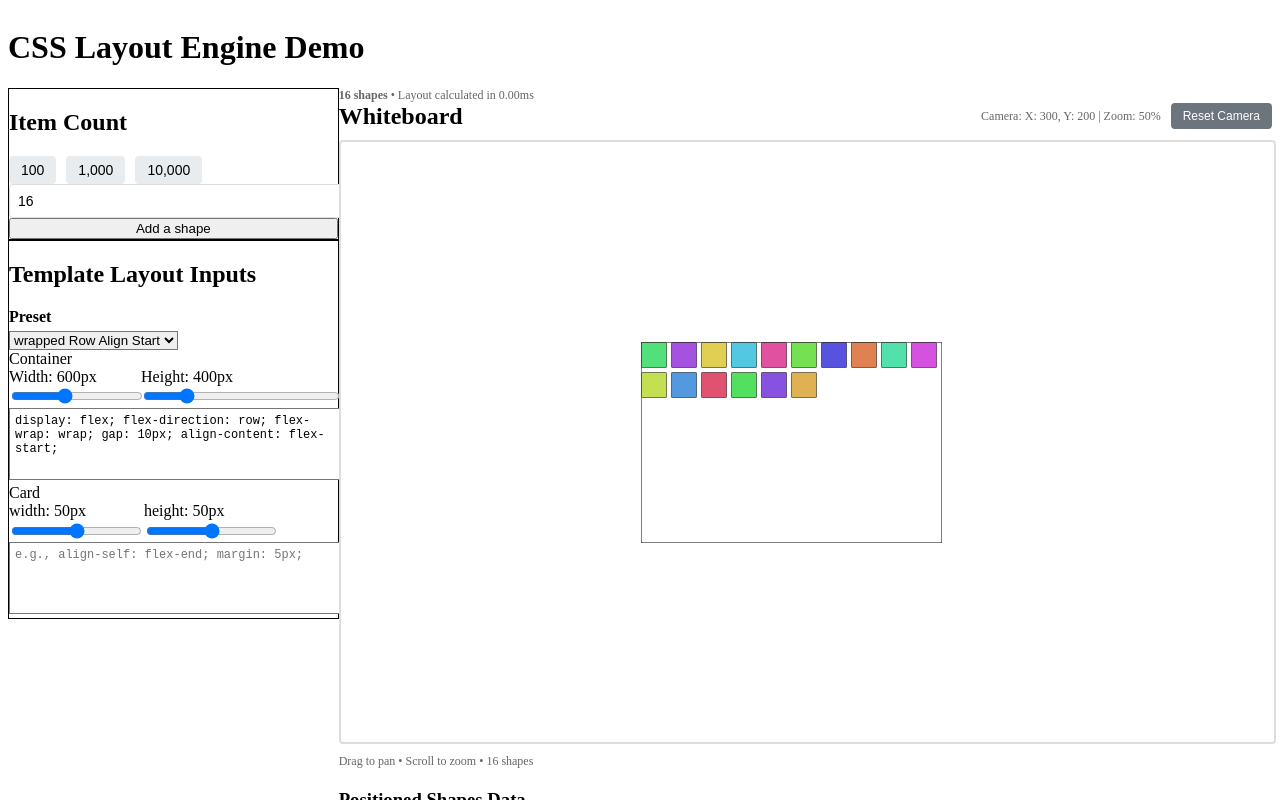
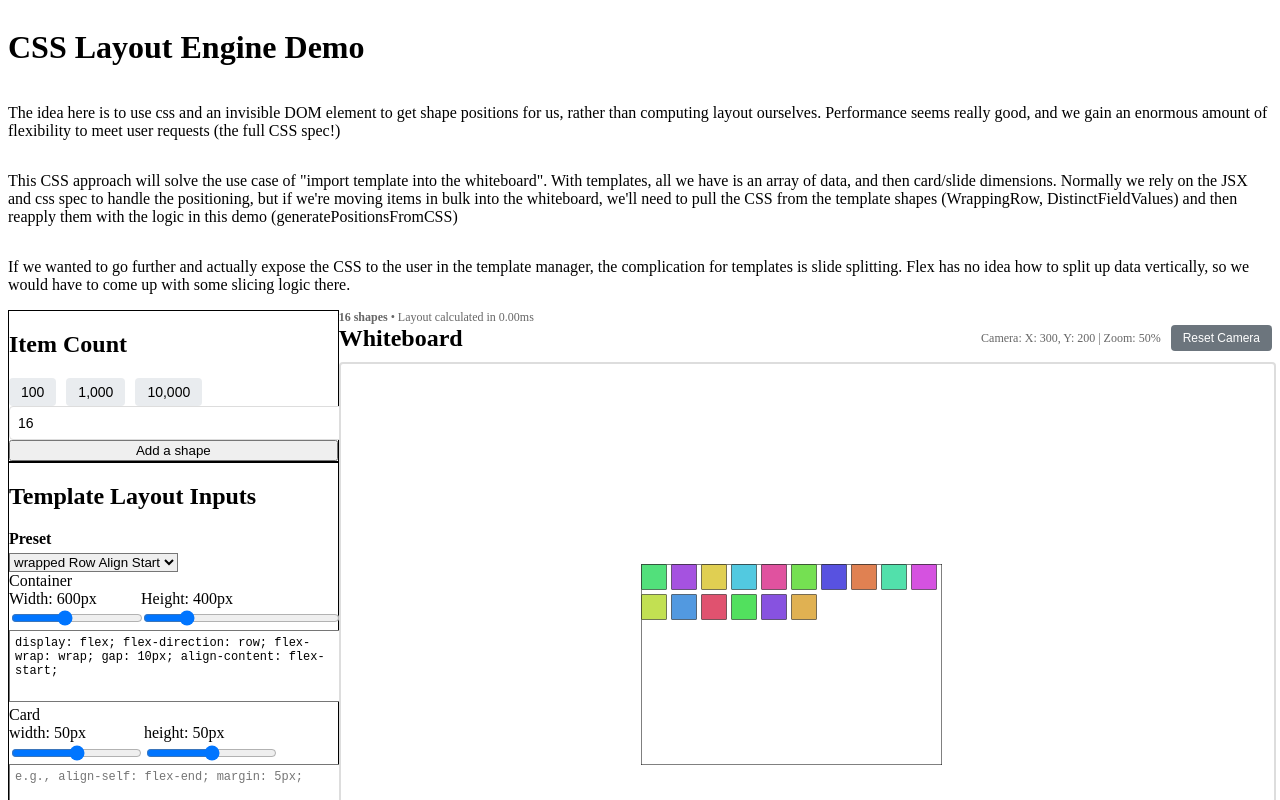
Before and after one commit to gleasonw/test-layout, a React (Vite) app: page / in a window 1280 px wide. Shown: the top 800 px of the page. Built offline with nearby package versions, Linux system fonts and the light colour scheme.

Commit message:
explainer

```diff
--- a/src/LayoutDemo.tsx
+++ b/src/LayoutDemo.tsx
@@ -194,6 +194,27 @@ export function LayoutDemo() {
   return (
     <div className="p-10 font-sans text-black flex flex-col gap-5">
       <h1 className="text-3xl font-bold">CSS Layout Engine Demo</h1>
+      <p className="">
+        The idea here is to use css and an invisible DOM element to get shape
+        positions for us, rather than computing layout ourselves. Performance
+        seems really good, and we gain an enormous amount of flexibility to meet
+        user requests (the full CSS spec!)
+      </p>
+      <p>
+        This CSS approach will solve the use case of "import template into the
+        whiteboard". With templates, all we have is an array of data, and then
+        card/slide dimensions. Normally we rely on the JSX and css spec to
+        handle the positioning, but if we're moving items in bulk into the
+        whiteboard, we'll need to pull the CSS from the template shapes
+        (WrappingRow, DistinctFieldValues) and then reapply them with the logic
+        in this demo (generatePositionsFromCSS)
+      </p>
+      <p>
+        If we wanted to go further and actually expose the CSS to the user in
+        the template manager, the complication for templates is slide splitting.
+        Flex has no idea how to split up data vertically, so we would have to
+        come up with some slicing logic there.
+      </p>
 
       <div className="flex gap-5">
         <div className="flex flex-col gap-5">
```
